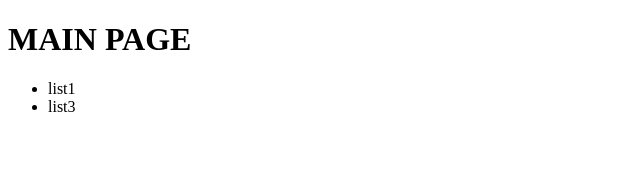
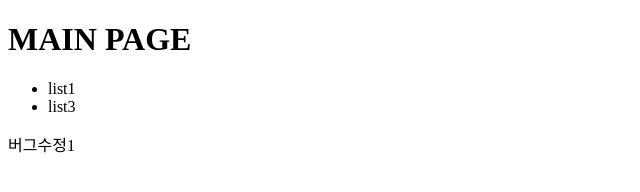
Before and after one commit to nvnnbc4657/TestApp1, a plain HTML site: page index.html in a window 1280 px wide. Shown: the full height of the page, 0-640 px from the left. Drawn offline with Linux system fonts and the light colour scheme.

Commit message:
버그수정1
(cherry picked from commit a3199a64b420ab2278d0ca46451dbeba280ae401)

```diff
--- a/index.html
+++ b/index.html
@@ -12,5 +12,6 @@
         <li>list1</li>
         <li>list3</li>
     </ul>
+    <div>버그수정1</div>
 </body>
 </html>
```
